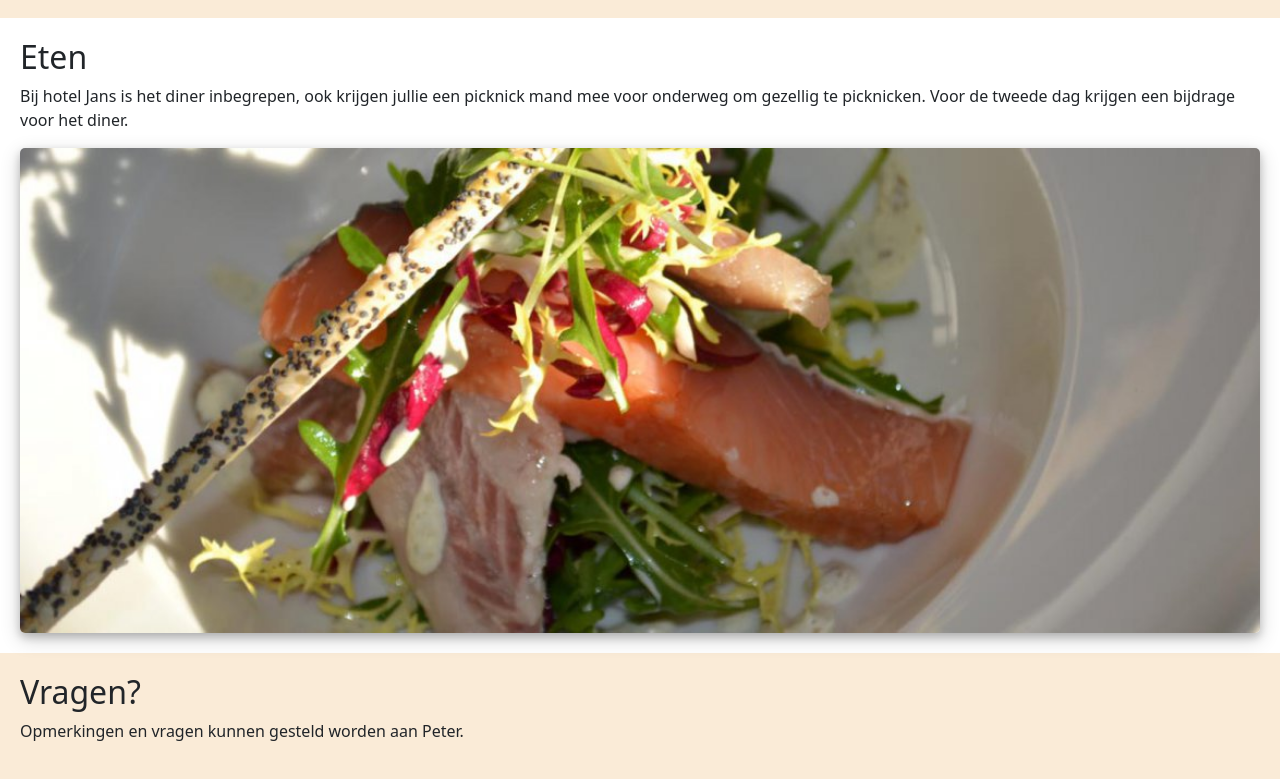
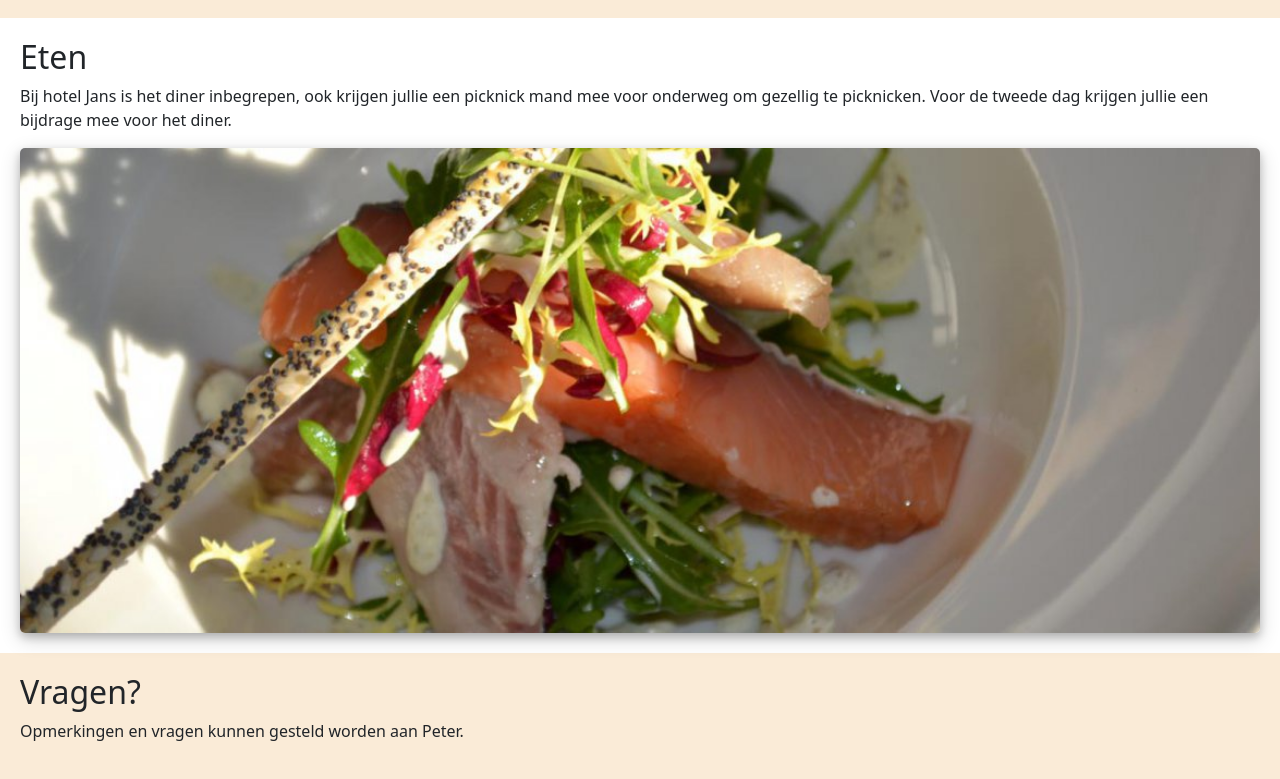
Before and after one commit to MacRick/nagtegaal, a plain HTML site: page info.html in a window 1280 px wide. Shown: the part 2781-3560 px from the top of the page. Drawn offline with nearby package versions, Linux system fonts and the light colour scheme.

Commit message:
typo
fixed a few typo's

```diff
--- a/info.html
+++ b/info.html
@@ -68,7 +68,7 @@
 
     <div class="eten_section">
         <h2 id="etens">Eten</h2>
-        <p>Bij hotel Jans is het diner inbegrepen, ook krijgen jullie een picknick mand mee voor onderweg om gezellig te picknicken. Voor de tweede dag krijgen een bijdrage voor het diner.</p>
+        <p>Bij hotel Jans is het diner inbegrepen, ook krijgen jullie een picknick mand mee voor onderweg om gezellig te picknicken. Voor de tweede dag krijgen jullie een bijdrage mee voor het diner.</p>
         <img src="img/1410361290300312.jpg" alt="" class="responsive_img" height="300" width="500"><br>
 
     </div>
```
